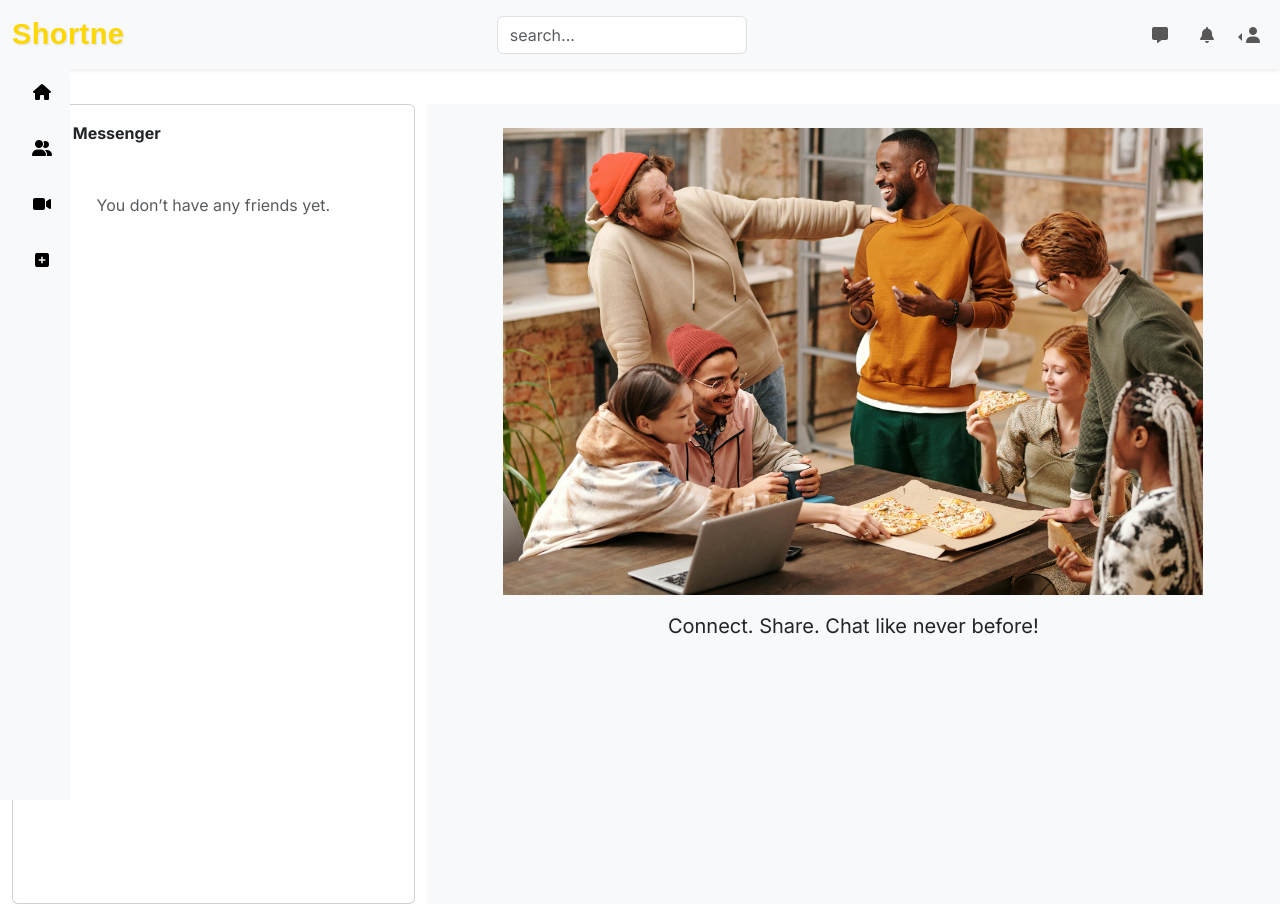
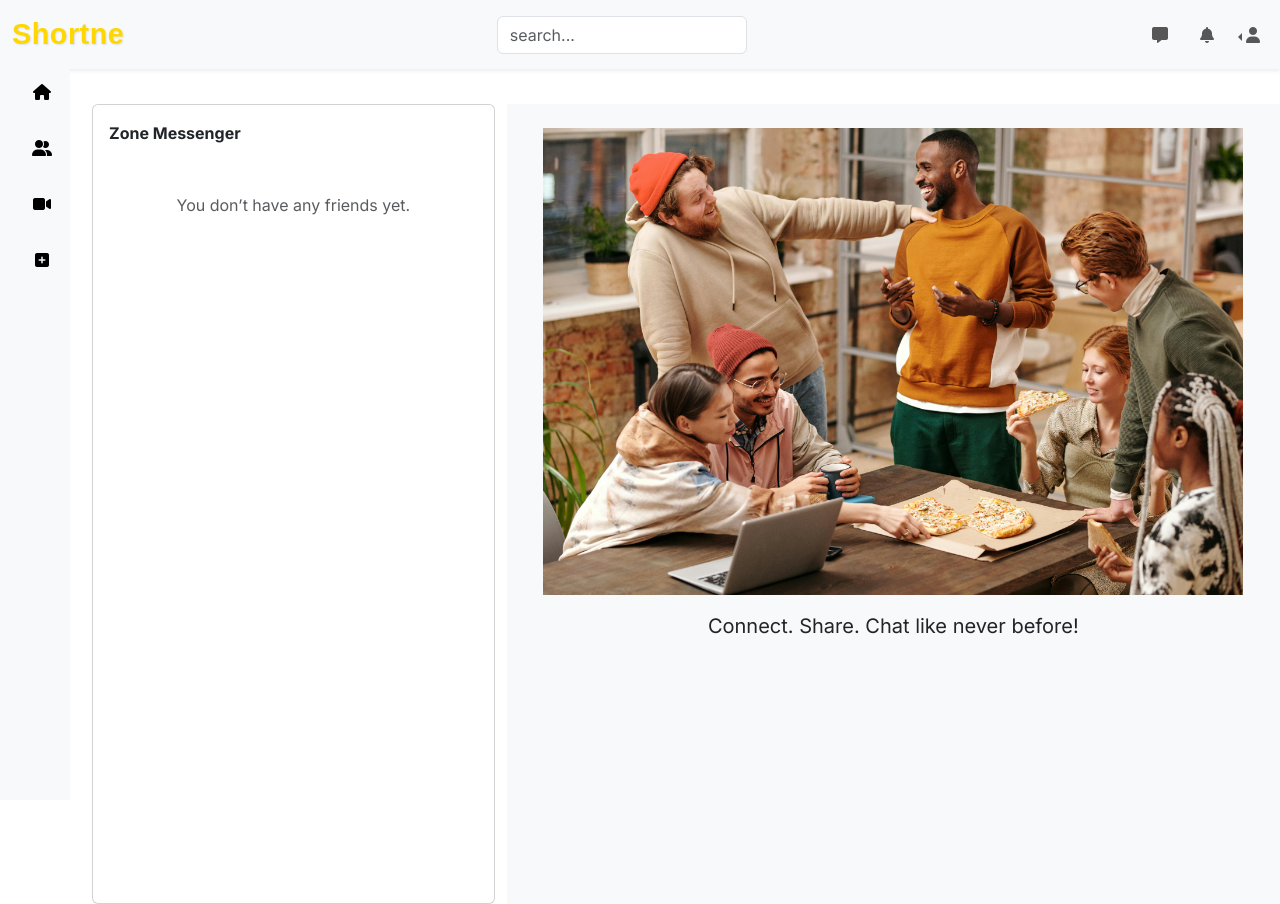
Before and after one commit to MohanRaj-2023/shortne-frontend, a React (Vite) app: page /messenger in a window 1280 px wide. Built offline with nearby package versions, Linux system fonts and the light colour scheme.

Commit message:
update messenger ui

```diff
--- a/src/components/screens/MessengerScreen.jsx
+++ b/src/components/screens/MessengerScreen.jsx
@@ -313,8 +313,8 @@ const MessengerScreen = () => {
     return (
         <Container fluid className='mt-5' style={{ height: '100vh', overflow: 'hidden' }}>
             <Row className="h-100">
-                <Col md={4} className="bg-white d-none d-md-block" style={{ height: '100%', marginLeft: '0px' }}>
-                    <Card style={{ height: '100%' }}>
+                <Col md={4} className="bg-white d-none d-md-block" style={{ height: '100%', marginLeft: '80px' }}>
+                    <Card style={{ height: '100%' }} className='mb-2'>
                         <Card.Body style={{ overflowY: 'auto', height: '100%' }}>
                             <div className="mb-3">
                                 <b>Zone Messenger</b>
@@ -396,7 +396,7 @@ const MessengerScreen = () => {
 
                 {/* sm screen */}
                 <Col md={4} className="bg-white  d-md-none" style={{ height: '100%' }}>
-                    <Card style={{ height: '100%' }}>
+                    <Card style={{ height: '100%' }} className='mb-3'>
                         <Card.Body style={{ overflowY: 'auto' }}>
                             <div className="mb-3">
                                 <b>Zone Messenger</b>
--- a/src/components/screens/VideoScreen.jsx
+++ b/src/components/screens/VideoScreen.jsx
@@ -94,7 +94,7 @@ const VideoScreen = () => {
             <div className="d-flex flex-column align-items-center" style={{ maxWidth: '600px', width: '100%' }} >
                 {video_posts?.length > 0 && (
                     video_posts.map((post, index) => (
-                        <div className="w-100" key={post.id}>
+                        <div className="w-100 mb-2" key={post.id}>
                             <PostComponent Post={post} onInteraction={HandleInteraction} />
 
                             {showdescription && selectedpost.id === post.id && (
```
